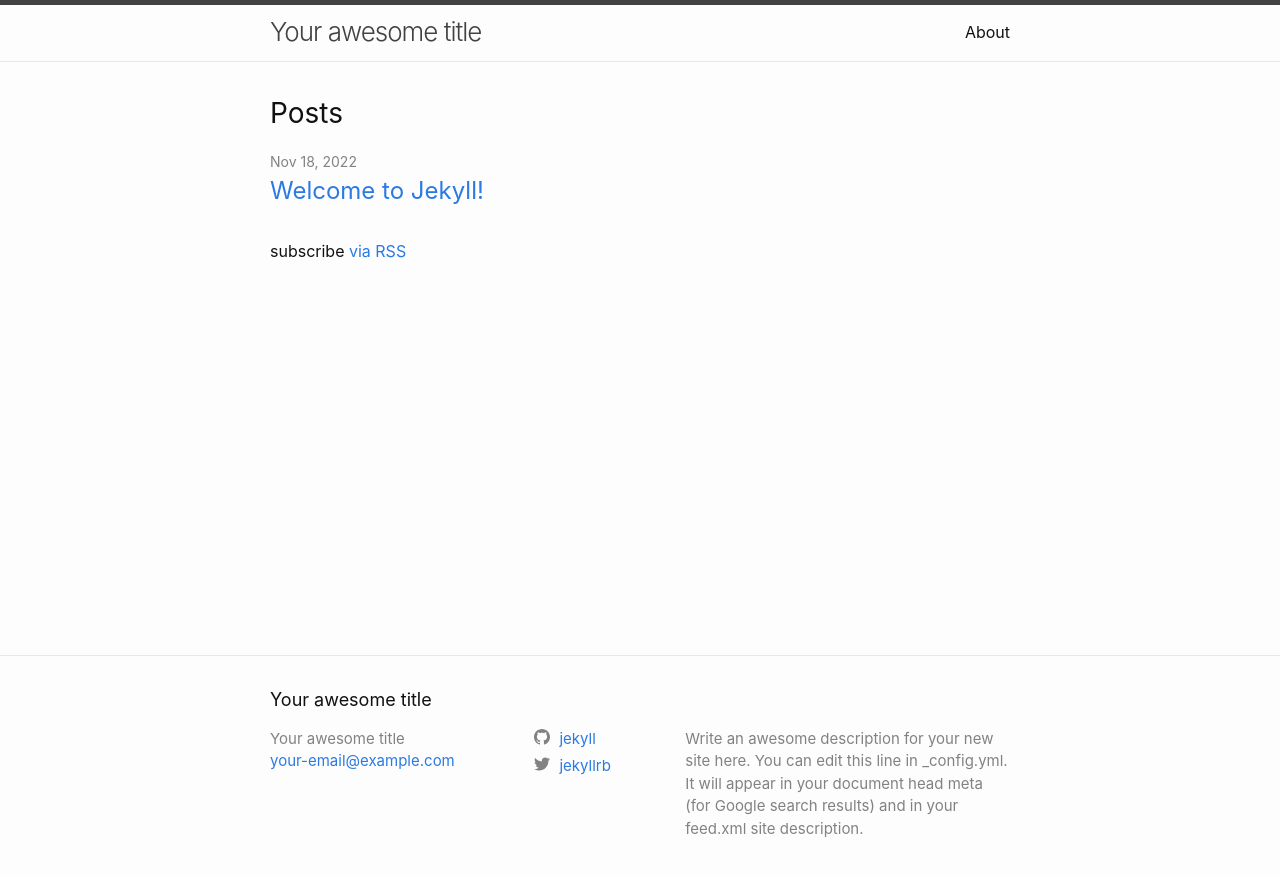
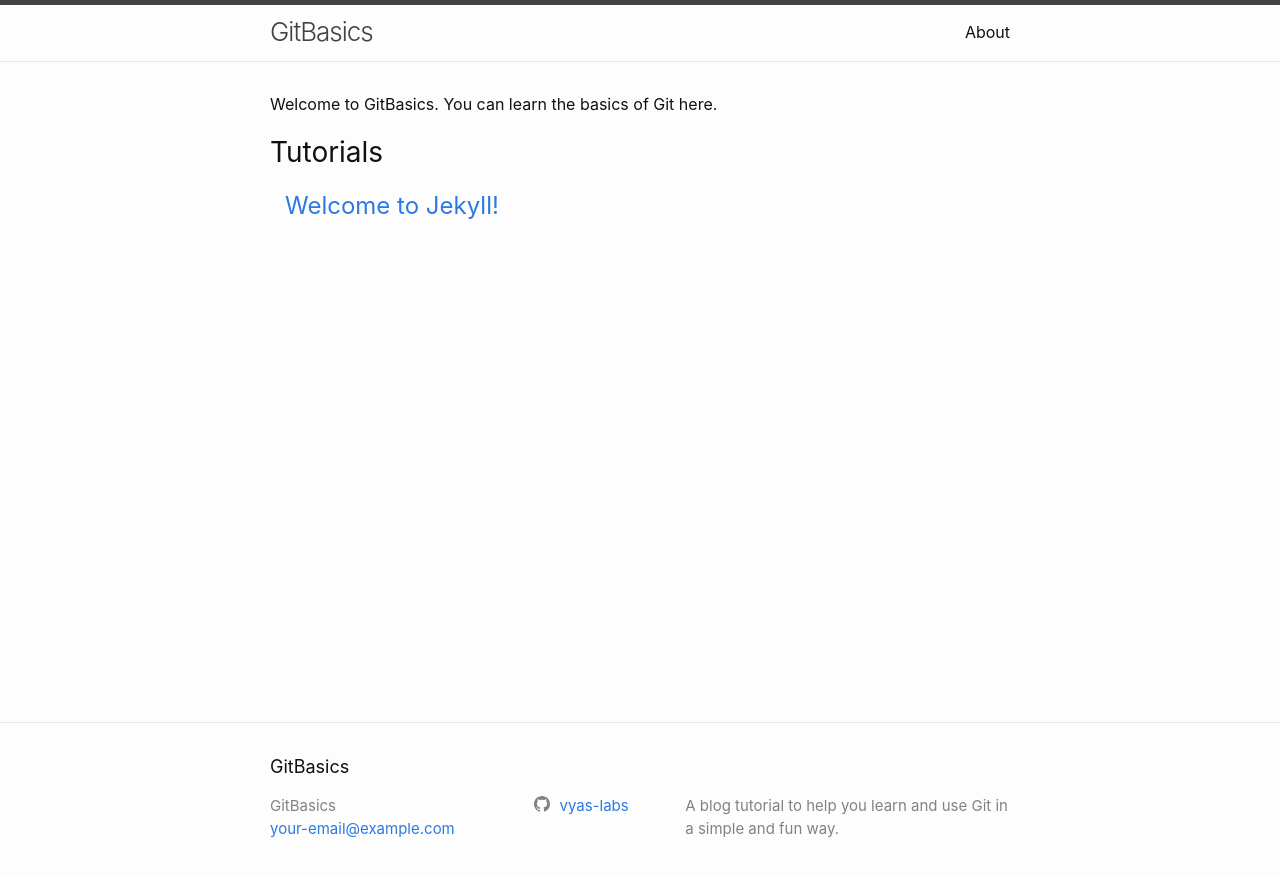
Before and after one commit to CodingComputing/gitBasics, a Jekyll site: the page built from index.markdown, in a window 1280 px wide. Shown: the top 877 px of the page. Built offline with Jekyll 4.4.1, drawn with Linux system fonts in a browser that asks for light colours.

Commit message:
Change title, description, etc.

```diff
--- a/_config.yml
+++ b/_config.yml
@@ -18,16 +18,14 @@
 # You can create any custom variable you would like, and they will be accessible
 # in the templates via {{ site.myvariable }}.
 
-title: Your awesome title
+title: GitBasics
 email: your-email@example.com
 description: >- # this means to ignore newlines until "baseurl:"
-  Write an awesome description for your new site here. You can edit this
-  line in _config.yml. It will appear in your document head meta (for
-  Google search results) and in your feed.xml site description.
+  A blog tutorial to help you learn and use Git in a simple and fun way.
 baseurl: "" # the subpath of your site, e.g. /blog
 url: "" # the base hostname & protocol for your site, e.g. http://example.com
-twitter_username: jekyllrb
-github_username:  jekyll
+# twitter_username: jekyllrb
+github_username:  vyas-labs
 
 # Build settings
 theme: minima
--- a/_layouts/home.html
+++ b/_layouts/home.html
@@ -10,12 +10,12 @@ layout: default
   {{ content }}
 
   {%- if site.posts.size > 0 -%}
-    <h2 class="post-list-heading">{{ page.list_title | default: "Posts" }}</h2>
+    <h2 class="post-list-heading">{{ page.list_title | default: "Tutorials" }}</h2>
     <ul class="post-list">
       {%- for post in site.posts -%}
       <li>
-        {%- assign date_format = site.minima.date_format | default: "%b %-d, %Y" -%}
-        <span class="post-meta">{{ post.date | date: date_format }}</span>
+        <!-- {%- assign date_format = site.minima.date_format | default: "%b %-d, %Y" -%}
+        <span class="post-meta">{{ post.date | date: date_format }}</span> -->
         <h3>
           <a class="post-link" href="{{ post.url | relative_url }}">
             {{ post.title | escape }}
@@ -28,7 +28,9 @@ layout: default
       {%- endfor -%}
     </ul>
 
+	<!--
     <p class="rss-subscribe">subscribe <a href="{{ "/feed.xml" | relative_url }}">via RSS</a></p>
+	-->
   {%- endif -%}
 
 </div>
--- a/_sass/minima/_layout.scss
+++ b/_sass/minima/_layout.scss
@@ -189,7 +189,7 @@
 }
 
 .post-list {
-  margin-left: 0;
+  margin-left: 15px;
   list-style: none;
 
   > li {
--- a/index.markdown
+++ b/index.markdown
@@ -4,3 +4,5 @@
 
 layout: home
 ---
+
+Welcome to GitBasics. You can learn the basics of Git here.
```
